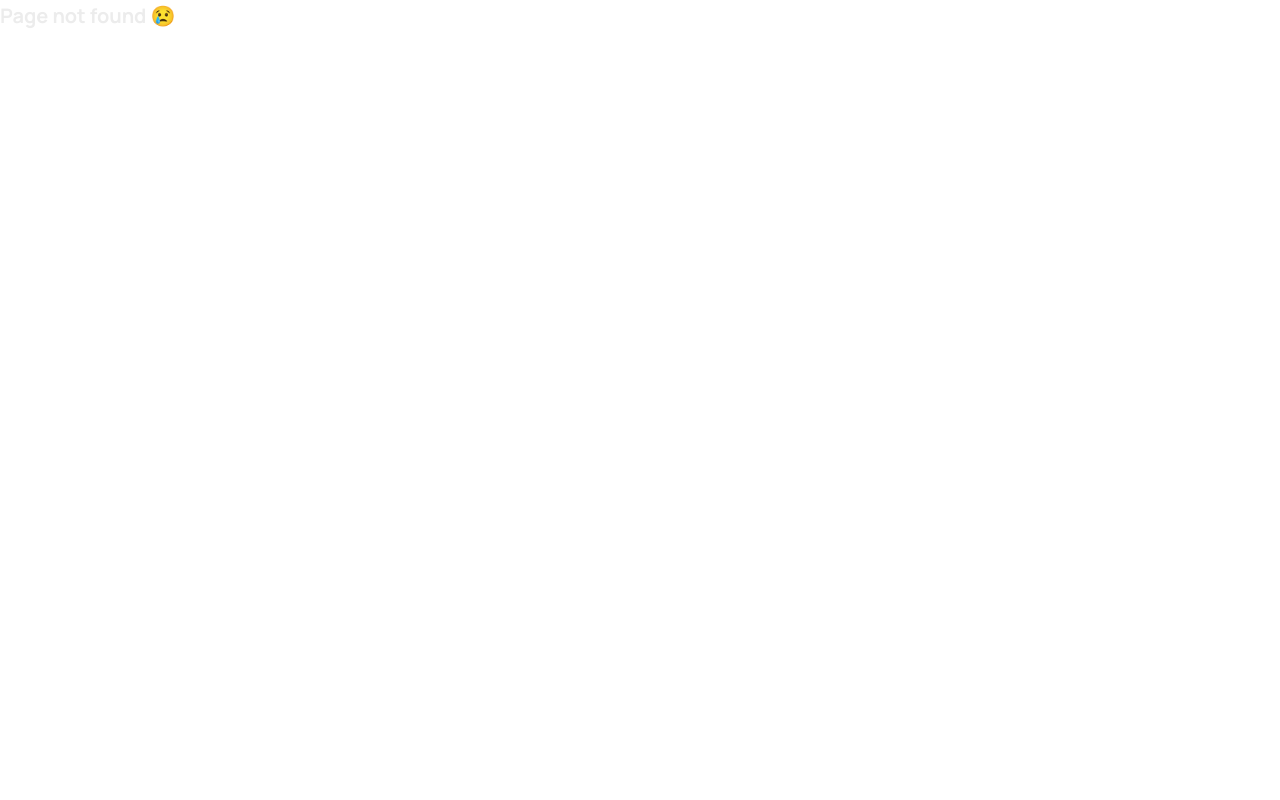
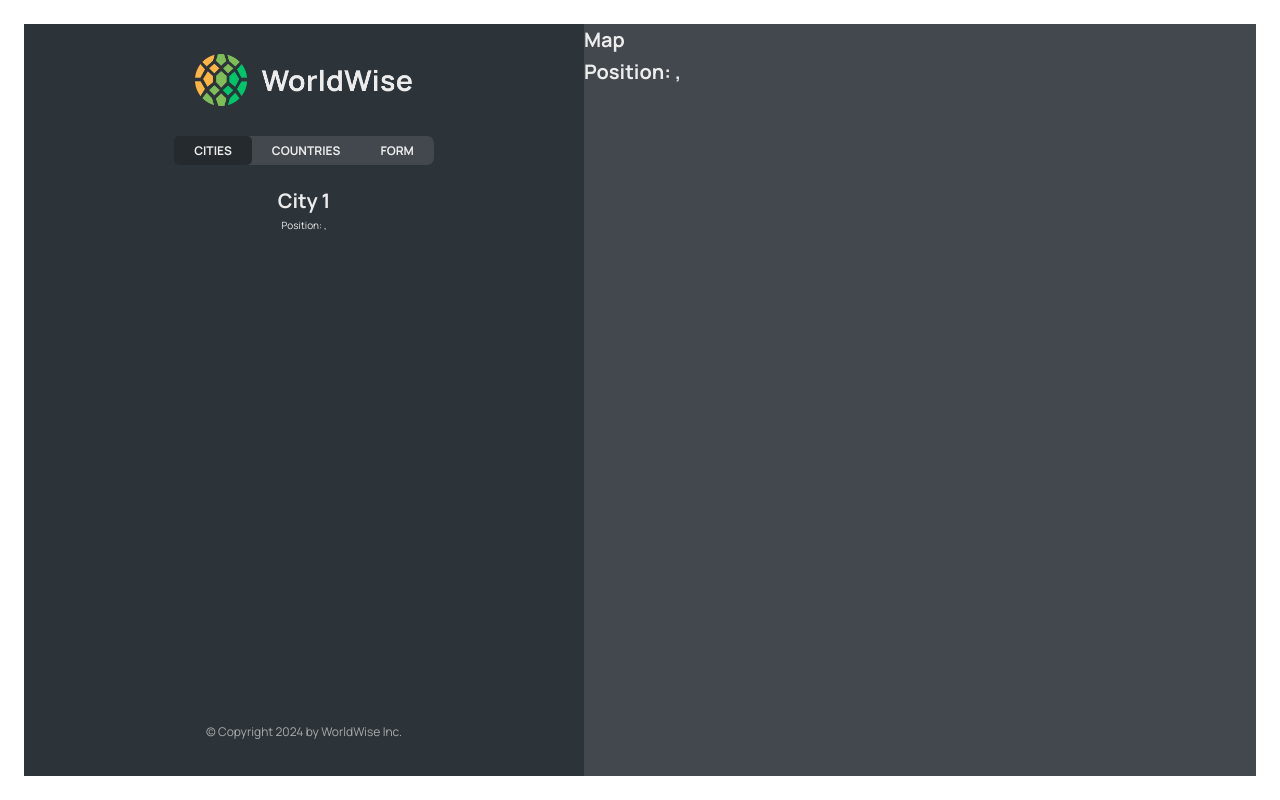
Before and after one commit to okharyton/worldwise, a React app: page /app/cities/1 in a window 1280 px wide. Before the commit this address had no page. Built offline with nearby package versions, Linux system fonts and the light colour scheme; data requests are answered from the project's data file; the HTML template or start-up script is replaced by a standard one.

Commit message:
feat: add URL storing state for cities list

```diff
--- a/src/App.jsx
+++ b/src/App.jsx
@@ -9,6 +9,7 @@
 import CityList from "./components/CityList.jsx";
 import { useEffect, useState } from "react";
 import CountryList from "./components/CountryList.jsx";
+import City from "./components/City.jsx";
 
 const BASE_URL = "http://localhost:9000";
 function App() {
@@ -51,6 +52,7 @@
             path="countries"
             element={<CountryList cities={cities} isLoading={isLoading} />}
           />
+          <Route path="cities/:id" element={<City />} />
           <Route path="form" element={<p>Form</p>} />
         </Route>
         <Route path="*" element={<PageNotFound />} />
--- a/src/components/City.jsx
+++ b/src/components/City.jsx
@@ -1,4 +1,5 @@
 import styles from "./City.module.css";
+import { useParams, useSearchParams } from "react-router-dom";
 
 const formatDate = (date) =>
   new Intl.DateTimeFormat("en", {
@@ -17,44 +18,56 @@
     notes: "My favorite city so far!",
   };
 
+  const { id } = useParams();
+  const [searchParams, setSearchParams] = useSearchParams();
+  const lat = searchParams.get("lat");
+  const lng = searchParams.get("lng");
+
   const { cityName, emoji, date, notes } = currentCity;
 
   return (
-    <div className={styles.city}>
-      <div className={styles.row}>
-        <h6>City name</h6>
-        <h3>
-          <span>{emoji}</span> {cityName}
-        </h3>
-      </div>
+    <>
+      <h1>City {id}</h1>
+      <p>
+        Position: {lat}, {lng}
+      </p>{" "}
+    </>
 
-      <div className={styles.row}>
-        <h6>You went to {cityName} on</h6>
-        <p>{formatDate(date || null)}</p>
-      </div>
-
-      {notes && (
-        <div className={styles.row}>
-          <h6>Your notes</h6>
-          <p>{notes}</p>
-        </div>
-      )}
-
-      <div className={styles.row}>
-        <h6>Learn more</h6>
-        <a
-          href={`https://en.wikipedia.org/wiki/${cityName}`}
-          target="_blank"
-          rel="noreferrer"
-        >
-          Check out {cityName} on Wikipedia &rarr;
-        </a>
-      </div>
-
-      <div>
-        <ButtonBack />
-      </div>
-    </div>
+    // <div className={styles.city}>
+    //   <div className={styles.row}>
+    //     <h6>City name</h6>
+    //     <h3>
+    //       <span>{emoji}</span> {cityName}
+    //     </h3>
+    //   </div>
+    //
+    //   <div className={styles.row}>
+    //     <h6>You went to {cityName} on</h6>
+    //     <p>{formatDate(date || null)}</p>
+    //   </div>
+    //
+    //   {notes && (
+    //     <div className={styles.row}>
+    //       <h6>Your notes</h6>
+    //       <p>{notes}</p>
+    //     </div>
+    //   )}
+    //
+    //   <div className={styles.row}>
+    //     <h6>Learn more</h6>
+    //     <a
+    //       href={`https://en.wikipedia.org/wiki/${cityName}`}
+    //       target="_blank"
+    //       rel="noreferrer"
+    //     >
+    //       Check out {cityName} on Wikipedia &rarr;
+    //     </a>
+    //   </div>
+    //
+    //   <div>
+    //     {/*<ButtonBack />*/}
+    //   </div>
+    // </div>
   );
 }
 
--- a/src/components/CityItem.jsx
+++ b/src/components/CityItem.jsx
@@ -1,4 +1,5 @@
 import styles from "./CityItem.module.css";
+import { Link } from "react-router-dom";
 export default function CityItem({ city }) {
   const formatDate = (date) =>
     new Intl.DateTimeFormat("en", {
@@ -6,13 +7,18 @@
       month: "long",
       year: "numeric",
     }).format(new Date(date));
-  const { cityName, emoji, date } = city;
+  const { cityName, emoji, date, id, position } = city;
   return (
-    <li className={styles.cityItem}>
-      <span className={styles.emoji}>{emoji}</span>
-      <h3 className={styles.name}>{cityName}</h3>
-      <time className={styles.date}>{formatDate(date)}</time>
-      <button className={styles.deleteBtn}>&times;</button>
+    <li>
+      <Link
+        className={styles.cityItem}
+        to={`${id}?lat=${position.lat}&lng=${position.lng}`}
+      >
+        <span className={styles.emoji}>{emoji}</span>
+        <h3 className={styles.name}>{cityName}</h3>
+        <time className={styles.date}>{formatDate(date)}</time>
+        <button className={styles.deleteBtn}>&times;</button>
+      </Link>
     </li>
   );
 }
--- a/src/components/Map.jsx
+++ b/src/components/Map.jsx
@@ -1,4 +1,16 @@
 import styles from "../components/Map.module.css";
+import { useSearchParams } from "react-router-dom";
 export default function Map() {
-  return <div className={styles.mapContainer}>Map</div>;
+  const [searchParams, setSearchParams] = useSearchParams();
+  const lat = searchParams.get("lat");
+  const lng = searchParams.get("lng");
+
+  return (
+    <div className={styles.mapContainer}>
+      <h1>Map</h1>
+      <h1>
+        Position: {lat}, {lng}
+      </h1>
+    </div>
+  );
 }
```
